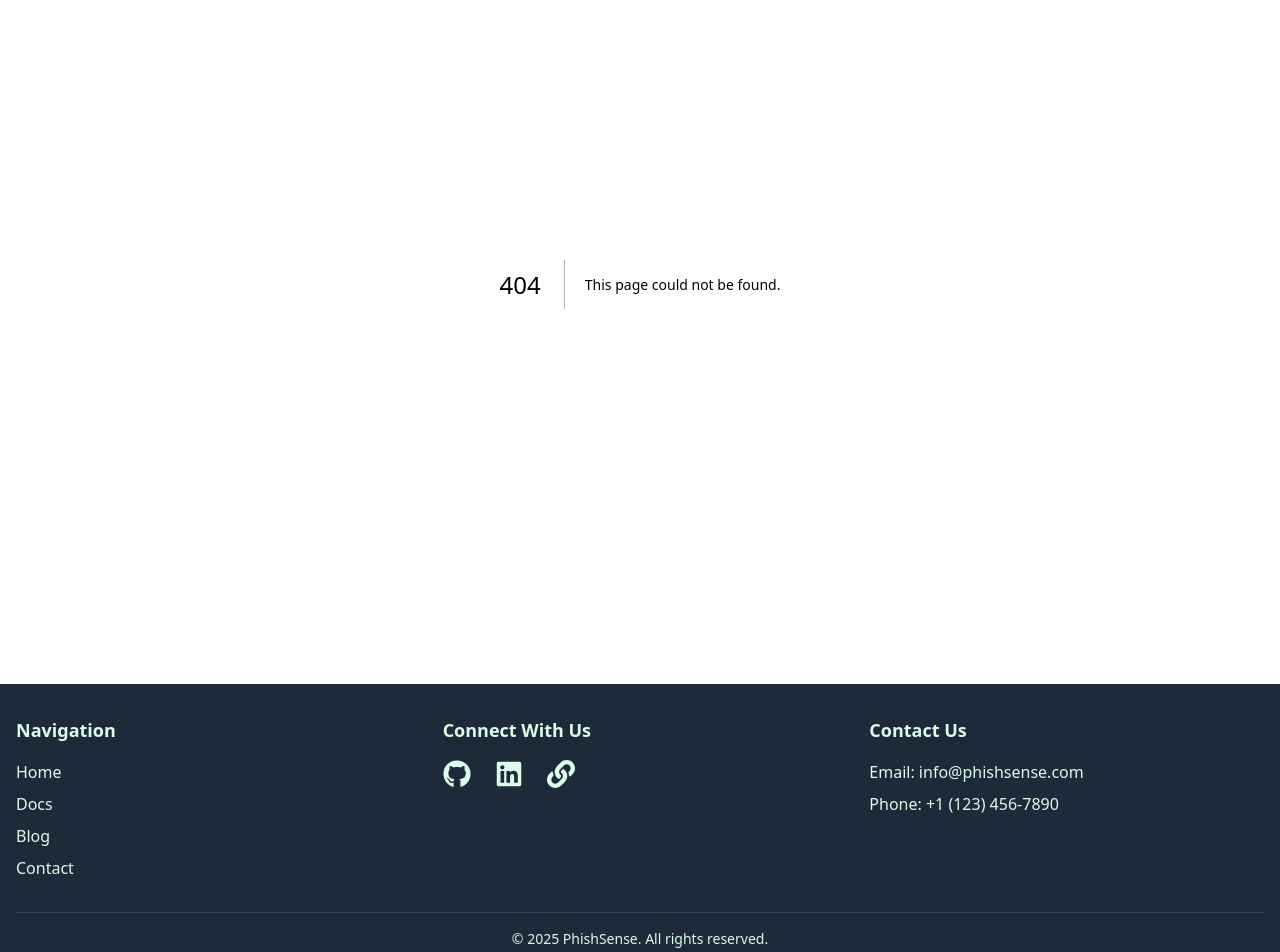
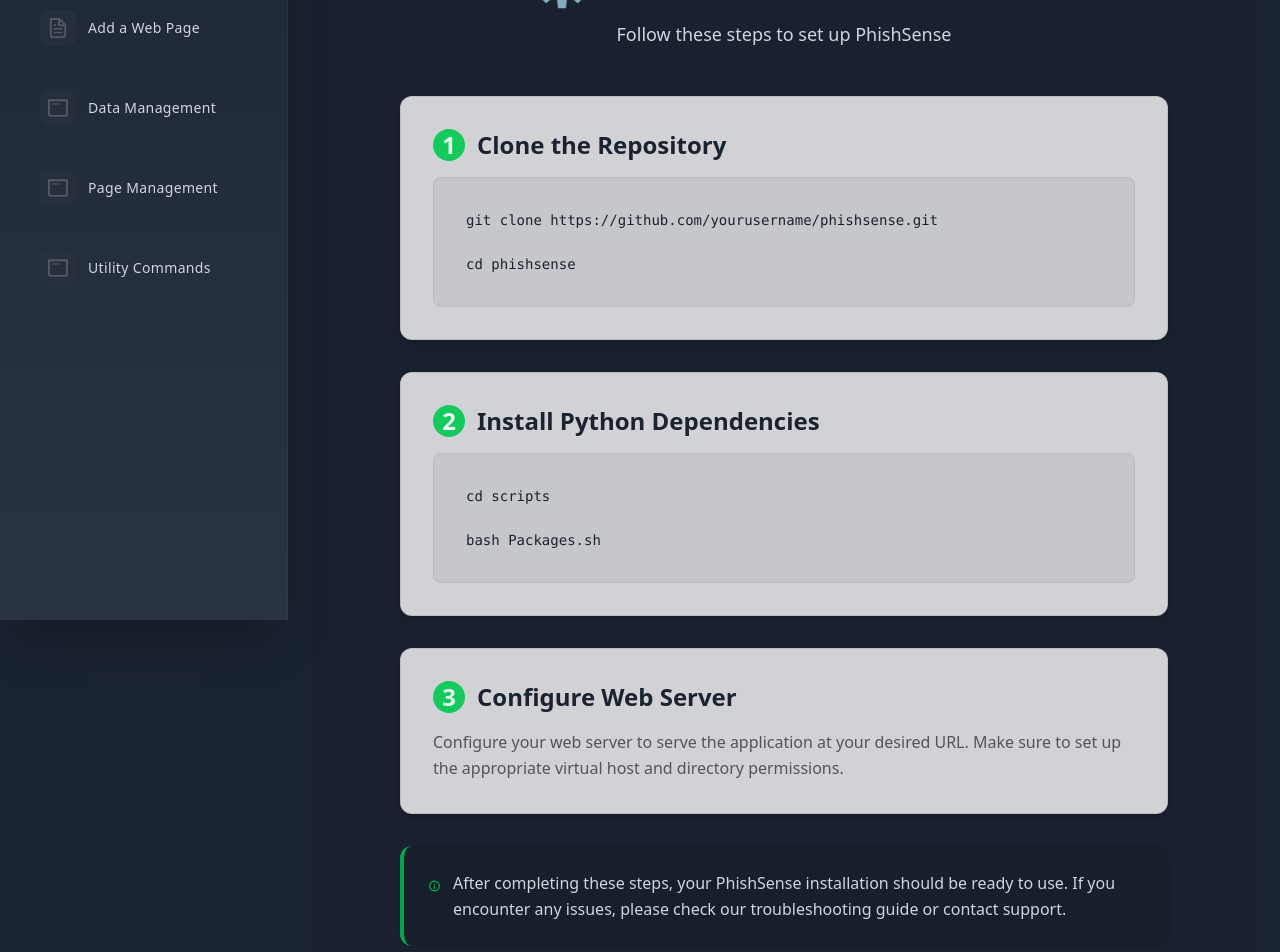
Before and after one commit to oussamabenalisst/PhishSenseSite, a Next.js app: page /Docs/installation in a window 1280 px wide. Before the commit this address had no page. Shown: the part 180-1132 px from the top of the page. Built offline with nearby package versions, Linux system fonts and the light colour scheme.

Commit message:
add InstallationPage

```diff
--- /dev/null
+++ b/app/Docs/installation/page.tsx
@@ -0,0 +1,95 @@
+import React from "react";
+
+export default function InstallationPage() {
+  return (
+    <div className="min-h-screen bg-black/5 py-12 px-4 sm:px-6 lg:px-8">
+      <div className="max-w-3xl mx-auto">
+        <div className="text-center mb-12">
+          <h1 className="text-5xl font-extrabold text-gray-300 mb-4">
+            ⚙️ Installation Guide
+          </h1>
+          <p className="text-gray-300 text-lg">
+            Follow these steps to set up PhishSense
+          </p>
+        </div>
+
+        <div className="space-y-8">
+          {/* Clone Repository Section */}
+          <section className="bg-white/80 rounded-xl shadow-md p-8 hover:shadow-lg transition-shadow duration-300 border border-black/10">
+            <h2 className="text-2xl font-bold text-[#1a2330] mb-4 flex items-center">
+              <span className="bg-green-500/90 text-white/90 rounded-full w-8 h-8 flex items-center justify-center mr-3">
+                1
+              </span>
+              Clone the Repository
+            </h2>
+            <div className="bg-black/5 rounded-lg p-6 border border-black/5">
+              <code className="block text-sm font-mono text-[#1a2330] hover:bg-black/5 p-2 rounded transition-colors">
+                git clone https://github.com/yourusername/phishsense.git
+              </code>
+              <code className="block text-sm font-mono text-[#1a2330] hover:bg-black/5 p-2 rounded transition-colors mt-2">
+                cd phishsense
+              </code>
+            </div>
+          </section>
+
+          {/* Python Dependencies Section */}
+          <section className="bg-white/80 rounded-xl shadow-md p-8 hover:shadow-lg transition-shadow duration-300 border border-black/10">
+            <h2 className="text-2xl font-bold text-[#1a2330] mb-4 flex items-center">
+              <span className="bg-green-500/90 text-white/90 rounded-full w-8 h-8 flex items-center justify-center mr-3">
+                2
+              </span>
+              Install Python Dependencies
+            </h2>
+            <div className="bg-black/5 rounded-lg p-6 border border-black/5">
+              <code className="block text-sm font-mono text-[#1a2330] hover:bg-black/5 p-2 rounded transition-colors">
+                cd scripts
+              </code>
+              <code className="block text-sm font-mono text-[#1a2330] hover:bg-black/5 p-2 rounded transition-colors mt-2">
+                bash Packages.sh
+              </code>
+            </div>
+          </section>
+
+          {/* Web Server Configuration Section */}
+          <section className="bg-white/80 rounded-xl shadow-md p-8 hover:shadow-lg transition-shadow duration-300 border border-black/10">
+            <h2 className="text-2xl font-bold text-[#1a2330] mb-4 flex items-center">
+              <span className="bg-green-500/90 text-white/90 rounded-full w-8 h-8 flex items-center justify-center mr-3">
+                3
+              </span>
+              Configure Web Server
+            </h2>
+            <p className="text-black/60 leading-relaxed">
+              Configure your web server to serve the application at your desired
+              URL. Make sure to set up the appropriate virtual host and
+              directory permissions.
+            </p>
+          </section>
+
+          {/* Additional Info */}
+          <div className="bg-black/5 border-l-4 border-green-500/80 p-6 rounded-xl shadow-sm">
+            <div className="flex items-start">
+              <svg
+                className="w-6 h-6 text-green-500/90 mr-3 mt-1"
+                fill="none"
+                stroke="currentColor"
+                viewBox="0 0 24 24"
+              >
+                <path
+                  strokeLinecap="round"
+                  strokeLinejoin="round"
+                  strokeWidth="2"
+                  d="M13 16h-1v-4h-1m1-4h.01M21 12a9 9 0 11-18 0 9 9 0 0118 0z"
+                />
+              </svg>
+              <p className="text-gray-300 leading-relaxed">
+                After completing these steps, your PhishSense installation
+                should be ready to use. If you encounter any issues, please
+                check our troubleshooting guide or contact support.
+              </p>
+            </div>
+          </div>
+        </div>
+      </div>
+    </div>
+  );
+}
--- a/app/Docs/page.tsx
+++ b/app/Docs/page.tsx
@@ -1,5 +1,7 @@
+import InstallationPage from "./installation/page";
+
 function DocsPage() {
-  return <div className="text-white">test</div>;
+  return <InstallationPage />;
 }
 
 export default DocsPage;
--- a/components/nav.tsx
+++ b/components/nav.tsx
@@ -8,18 +8,28 @@
 
   const menuItems = [
     {
-      name: "Home",
-      href: "/",
+      name: "Installation",
+      href: "/Docs/installation",
       icon: "/globe.svg",
     },
     {
-      name: "Documentation",
-      href: "/Docs",
+      name: "Add a Web Page",
+      href: "/add-web-page",
       icon: "/file.svg",
     },
     {
-      name: "Contact",
-      href: "/contact",
+      name: "Data Management",
+      href: "/data-management",
+      icon: "/window.svg",
+    },
+    {
+      name: "Page Management",
+      href: "/page-management",
+      icon: "/window.svg",
+    },
+    {
+      name: "Utility Commands",
+      href: "/utility-commands",
       icon: "/window.svg",
     },
   ];
@@ -86,23 +96,6 @@
               ))}
             </nav>
           </div>
-          <div className="p-6 border-t border-gray-700/50 bg-[#2a3441]/30">
-            <div className="flex items-center space-x-4">
-              <div className="flex-shrink-0">
-                <Image
-                  src="/vercel.svg"
-                  alt="Logo"
-                  width={40}
-                  height={40}
-                  className="rounded-xl bg-white p-2 shadow-lg transition-transform hover:scale-105"
-                />
-              </div>
-              <div>
-                <p className="text-sm font-bold text-gray-200">PhishSense</p>
-                <p className="text-xs text-gray-400 mt-0.5">Security First</p>
-              </div>
-            </div>
-          </div>
         </div>
       </div>
     </div>
```
